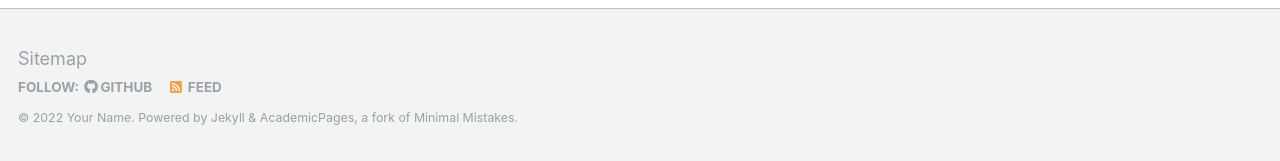
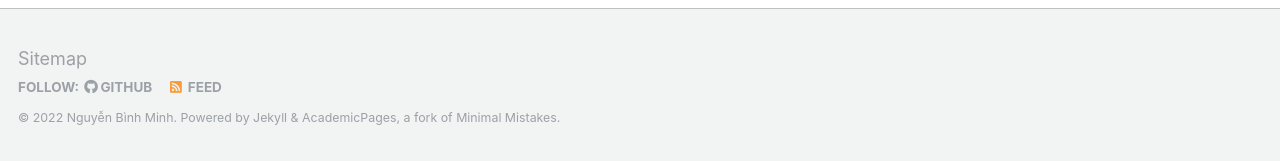
Before and after one commit to BinhMinhs10/BinhMinhs10.github.io, a Jekyll site: the page built from _pages/about.md, in a window 1280 px wide and 900 px high, scrolled down 2463 px. Shown: the part 736-897 px from the top of the window. Built offline with Jekyll 4.4.1, drawn with Linux system fonts in a browser that asks for light colours; some web fonts are replaced.

Commit message:
update url

```diff
--- a/_config.yml
+++ b/_config.yml
@@ -9,7 +9,7 @@
 locale                   : "en-US"
 title                    : "Nguyễn Bình Minh / Site Title"
 title_separator          : "-"
-name                     : &name "Your Name"
+name                     : &name "Nguyễn Bình Minh"
 description              : &description "personal description"
 url                      : https://binhminhs10.github.io # the base hostname & protocol for your site e.g. "https://mmistakes.github.io"
 baseurl                  : "" # the subpath of your site, e.g. "/blog"
```
